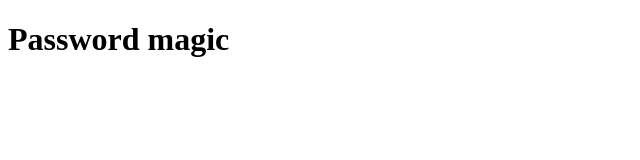
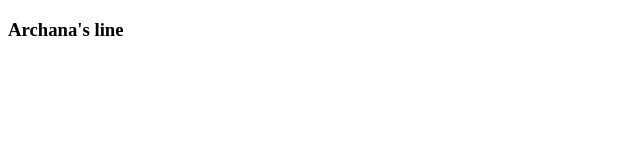
Before and after one commit to francisN21/Project1, a plain HTML site: page Index.html in a window 1280 px wide. Shown: the whole page, without its empty margins (0-640 px from the left). Drawn offline with Linux system fonts and the light colour scheme.

Commit message:
added one line, removed one line

```diff
--- a/Index.html
+++ b/Index.html
@@ -10,7 +10,8 @@
 
 <body>
 
-    <h1>Password magic</h1>
+
+    <h3>Archana's line</h3>
 
     <script src="./assets/js/app.js"></script>
 </body>
```
